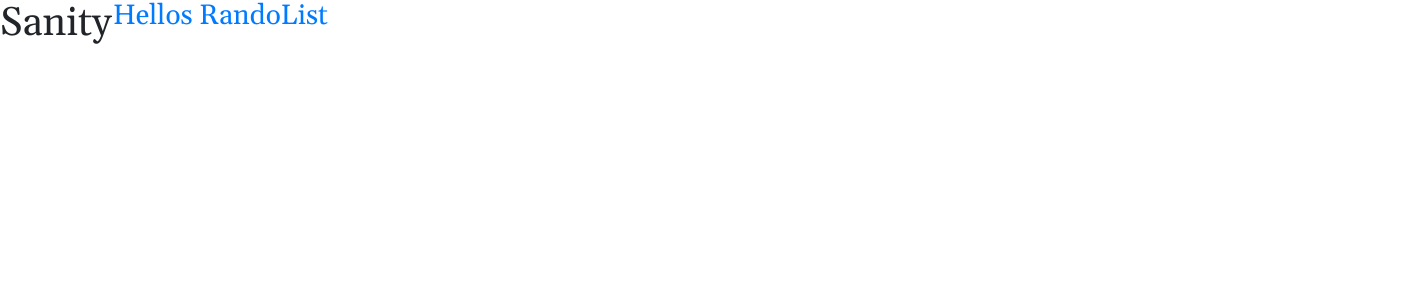
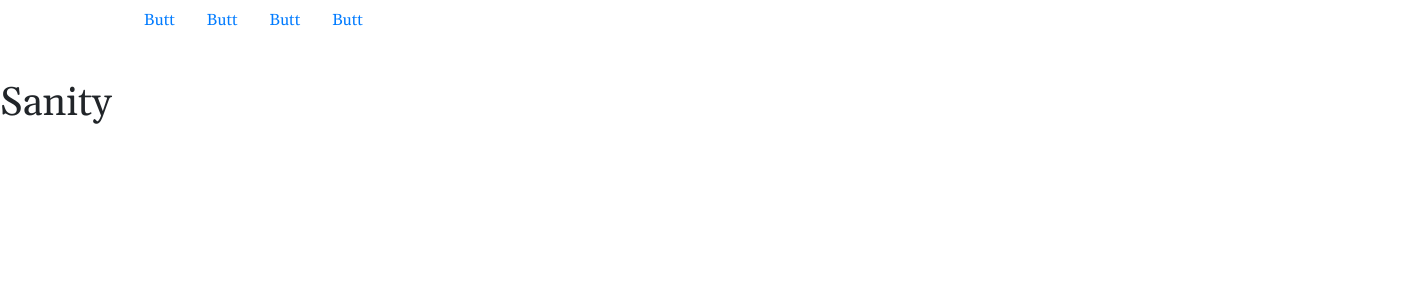
Before and after one commit to superjjang1/randolist, a React (Create React App) app: page / in a window 1280 px wide. Shown: the top 300 px of the page, 1408 px wide, since content can reach past the window. Built offline with nearby package versions, Linux system fonts and the light colour scheme.

Commit message:
redoing nav and positioning of home

```diff
--- a/src/App.js
+++ b/src/App.js
@@ -9,7 +9,7 @@ function App() {
   return (
     <Router>
       <div className="App">
-        <Route path="/" component={NavBar}/>
+        <Route exact path="/" component={NavBar}/>
         <Route exact path="/" component={Home}/>
       </div>
     </Router>
--- a/src/components/Home/Home.css
+++ b/src/components/Home/Home.css
@@ -0,0 +1,4 @@
+.container-fluid {
+    width: 100vw;
+    height: 10vh;
+}
--- a/src/components/NavBar/NavBar.js
+++ b/src/components/NavBar/NavBar.js
@@ -3,8 +3,7 @@ import './NavBar.css';
 import Login from './Login';
 import {Link} from 'react-router-dom';
 import ModalSplash from './ModalSplash';
-import {connect} from 'react-redux';
-import {bindActionCreators} from 'redux';
+
 
 
 
@@ -31,83 +30,91 @@ class NavBar extends Component {
             showModal: false
         })
     }
-    buildNavLinks = () =>{
-        let navLinks =
-        <ul id="nav-mobile" className="Right">
-                <li>
-                    <Link to="#">Link</Link>
-                </li>
-                <li>
-                    <Link to="#">Link</Link>
-                </li>
-                <li>
-                    <Link to="#">Link</Link>
-                </li>
-                <li>
-                    <Link to="#">Link</Link>
-                </li>
-                <li>
-                    <Link to="#">Link</Link>
-                </li>
-            </ul>
+    // buildNavLinks = () =>{
+    //     let navLinks =
+    //     <ul id="nav-mobile" className="Right">
+    //             <li>
+    //                 <Link to="#"> hello?</Link>
+    //             </li>
+    //             <li>
+    //                 <Link to="#">Link</Link>
+    //             </li>
+    //             <li>
+    //                 <Link to="#">Link</Link>
+    //             </li>
+    //             <li>
+    //                 <Link to="#">Link</Link>
+    //             </li>
+    //             <li>
+    //                 <Link to="#">Link</Link>
+    //             </li>
+    //         </ul>
 
-        // if(!this.props.auth.token){
-        //     navLinks =
-        //     <ul id="nav-mobile" className="Right">
-        //         <li>
-        //             <Link to="#">Link</Link>
-        //         </li>
-        //         <li>
-        //             <Link to="#">Link</Link>
-        //         </li>
-        //         <li>
-        //             <Link to="#">Link</Link>
-        //         </li>
-        //         <li>
-        //             <Link to="#">Link</Link>
-        //         </li>
-        //         <li>
-        //             <Link to="#">Link</Link>
-        //         </li>
-        //     </ul>
-        // }else{
-        //     navLinks=
-        //     <ul id="nav-mobile" className="right">
-        //         <li>
-        //             <Link to="#">Link</Link>
-        //         </li>
-        //         <li>
-        //             <Link to="#">Link</Link>
-        //         </li>
-        //         <li>
-        //             <Link to="#">Link</Link>
-        //         </li>
-        //         <li>
-        //             <Link to="#">Link</Link>
-        //         </li>
-        //         <li>
-        //             <Link to="#">Link</Link>
-        //         </li>
-        //     </ul>
+
+    //     // if(!this.props.auth.token){
+    //     //     navLinks =
+    //     //     <ul id="nav-mobile" className="Right">
+    //     //         <li>
+    //     //             <Link to="#">Link</Link>
+    //     //         </li>
+    //     //         <li>
+    //     //             <Link to="#">Link</Link>
+    //     //         </li>
+    //     //         <li>
+    //     //             <Link to="#">Link</Link>
+    //     //         </li>
+    //     //         <li>
+    //     //             <Link to="#">Link</Link>
+    //     //         </li>
+    //     //         <li>
+    //     //             <Link to="#">Link</Link>
+    //     //         </li>
+    //     //     </ul>
+    //     // }else{
+    //     //     navLinks=
+    //     //     <ul id="nav-mobile" className="right">
+    //     //         <li>
+    //     //             <Link to="#">Link</Link>
+    //     //         </li>
+    //     //         <li>
+    //     //             <Link to="#">Link</Link>
+    //     //         </li>
+    //     //         <li>
+    //     //             <Link to="#">Link</Link>
+    //     //         </li>
+    //     //         <li>
+    //     //             <Link to="#">Link</Link>
+    //     //         </li>
+    //     //         <li>
+    //     //             <Link to="#">Link</Link>
+    //     //         </li>
+    //     //     </ul>
+    //     // }
+    //     // return navLinks
+    // }
+    render() {
+
+        // if(this.props.location.pathname !=='/'){
+        //     navColor="black";
         // }
-        // return navLinks
-    }
-    render() {
-        let navColor = "black";
-        if(this.props.location.pathname !=='/'){
-            navColor="black";
-        }
-        const navLinks= this.buildNavLinks();
+        // const navLinks= this.buildNavLinks();
         return (
-            <div className="container nav">
+            <div className="container-fluid">
             <div className="row">
-                <nav className={navColor}>
-                    <div className="nav-wrapper">
-                        <Link to="#" className=""><h3>  Hellos RandoList</h3></Link>
-                        {navLinks}
-
-                    </div>
-                </nav>
+                <ul className="nav justify-content-center>">
+                    <li className="nav-item">
+                        <a className="nav-link" href="#">Butt</a>
+                    </li>
+                    <li className="nav-item">
+                        <a className="nav-link" href="#">Butt</a>
+                    </li>
+                    <li className="nav-item">
+                        <a className="nav-link" href="#">Butt</a>
+                    </li>
+                    <li className="nav-item">
+                        <a className="nav-link" href="#">Butt</a>
+                    </li>
+                </ul>
                 <div className="login-modal" style={this.state.showModal ? {"display": "block"} : {}} >
                     <button id="close-modal" onClick={this.closeModal}>&Chi;</button>
                     <div className="modal-content">
```
